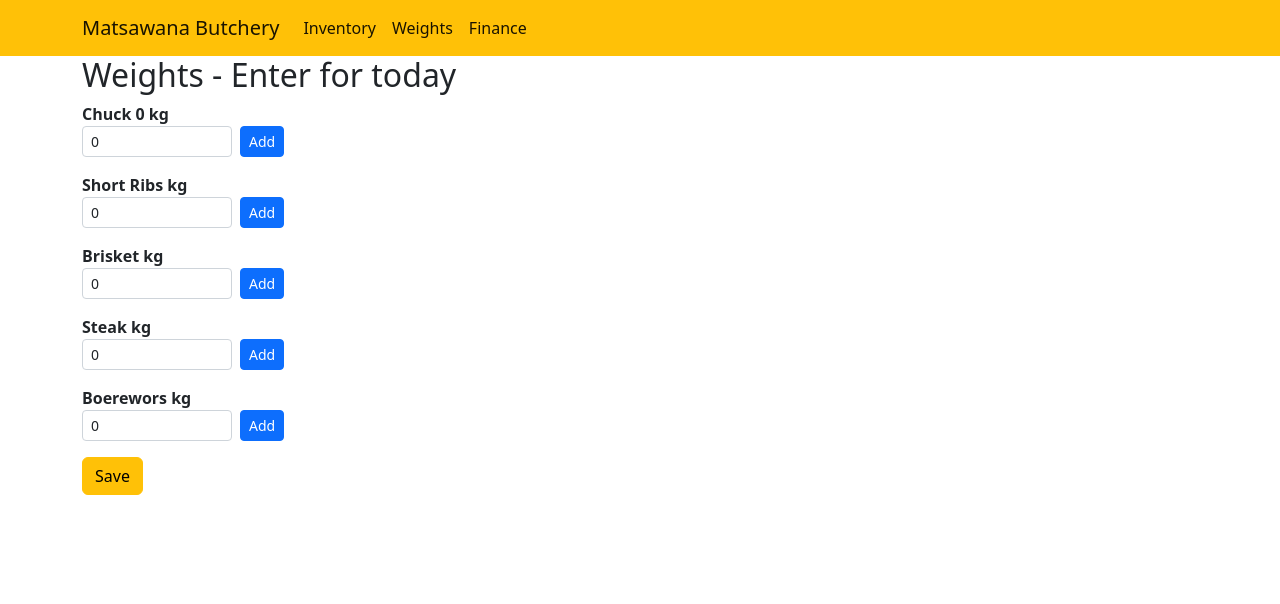
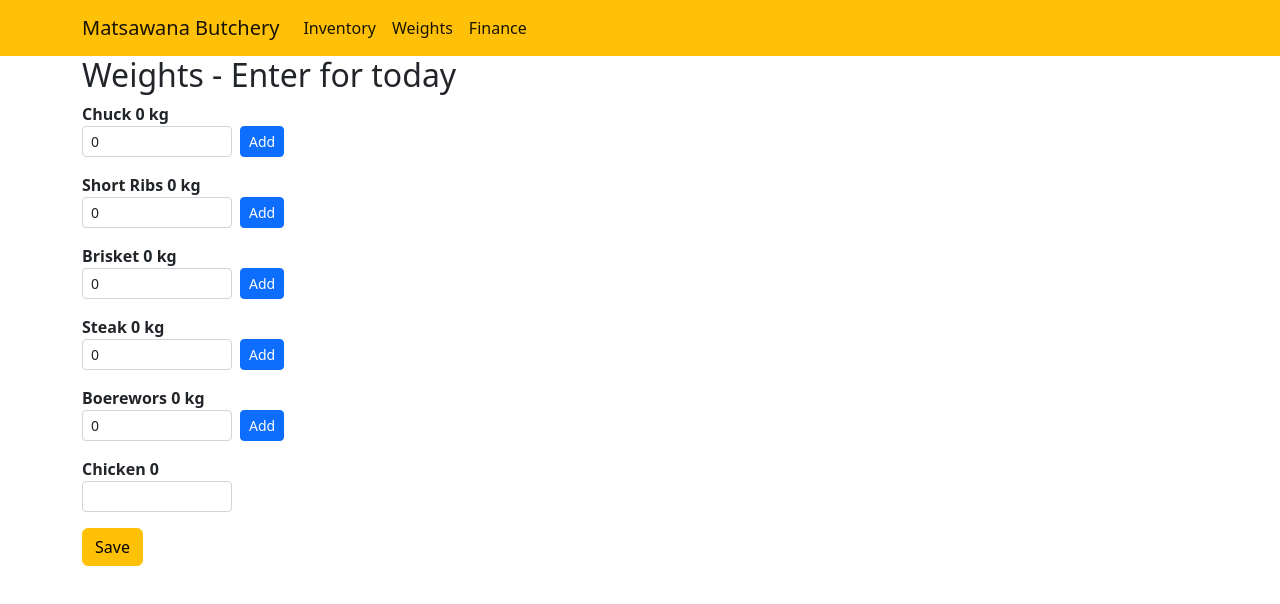
Before and after one commit to ncekumoyo/matsawana, a React (Create React App) app: page /weights/create in a window 1280 px wide. Shown: the top 604 px of the page. Built offline with nearby package versions, Linux system fonts and the light colour scheme.

Commit message:
save daily weights

```diff
--- a/data/db.json
+++ b/data/db.json
@@ -100,6 +100,15 @@
       }
     },
     {
+      "date": "2023-03-17",
+      "meat": {
+        "chuck": 7.59,
+        "shortrib": 7.545,
+        "brisket": 0,
+        "steak": 0,
+        "boerewors": 7.98,
+        "chicken": 4
+      },
       "id": 3
     }
   ]
--- a/src/components/weights/dynamicInputs.jsx
+++ b/src/components/weights/dynamicInputs.jsx
@@ -1,4 +1,4 @@
-import { useState, useEffect } from "react";
+import { useState } from "react";
 
 export default function DynamicInputs({ name, sum, setSum }) {
   const [weights, setWeights] = useState([0]);
@@ -13,25 +13,20 @@ export default function DynamicInputs({ name, sum, setSum }) {
     const values = [...weights];
     values[index] = e.target.value;
     setWeights([...values]);
+    setSum(() => {
+      let total = 0;
+      for (let i = 0; i < values.length; i++) {
+        total += Number(values[i]);
+      }
+      return total;
+    });
   };
 
-  /* const handleFocus = (e) => {
+  const handleFocus = (e) => {
     if (e.target.value === "0") {
       e.target.value = "";
     }
-  }; */
-
-  useEffect(() => {
-    /* console.log(sum);
-    setSum(() => {
-      let total = 0;
-      for (let i = 0; i < weights.length; i++) {
-        total += Number(weights[i]);
-      }
-      return total;
-    });
-    console.log(sum); */
-  }, []);
+  };
 
   return (
     <div className="form-group mb-3">
@@ -46,6 +41,7 @@ export default function DynamicInputs({ name, sum, setSum }) {
             step="0.001"
             className="form-control form-control-sm me-2 diw "
             onChange={(e) => handleChange(index, e)}
+            onFocus={handleFocus}
             key={index}
             value={x}
           />
--- a/src/components/weights/weightsCreate.jsx
+++ b/src/components/weights/weightsCreate.jsx
@@ -1,4 +1,4 @@
-import { useCallback, useState, useEffect } from "react";
+import { useState, useEffect } from "react";
 import { useNavigate } from "react-router-dom";
 import useFetch from "../../customhooks/useFetch";
 import DynamicInputs from "./dynamicInputs";
@@ -6,18 +6,30 @@ import DynamicInputs from "./dynamicInputs";
 export default function WeightsCreate() {
   const { data, doFetch } = useFetch("http://localhost:3002/weights");
   const [chuckSum, setChuckSum] = useState(0);
+  const [shortRibSum, setShortRibSum] = useState(0);
+  const [brisketSum, setBrisketSum] = useState(0);
+  const [boereworsSum, setBoereworsSum] = useState(0);
+  const [steakSum, setSteakSum] = useState(0);
+  const [chickenSum, setChickenSum] = useState(0);
   const navigate = useNavigate();
 
-  const handleSubmit = useCallback(
-    (e) => {
-      e.preventDefault();
-      doFetch({
-        method: "POST",
-        body: JSON.stringify({}),
-      });
-    },
-    [doFetch]
-  );
+  const handleSubmit = (e) => {
+    e.preventDefault();
+    doFetch({
+      method: "POST",
+      body: JSON.stringify({
+        date: new Date().toJSON().slice(0, 10),
+        meat: {
+          chuck: chuckSum,
+          shortrib: shortRibSum,
+          brisket: brisketSum,
+          steak: steakSum,
+          boerewors: boereworsSum,
+          chicken: chickenSum,
+        },
+      }),
+    });
+  };
 
   useEffect(() => {
     if (data) {
@@ -31,10 +43,29 @@ export default function WeightsCreate() {
         <h2>Weights - Enter for today</h2>
         <form onSubmit={handleSubmit} className="col-md-6">
           <DynamicInputs name="Chuck" sum={chuckSum} setSum={setChuckSum} />
-          <DynamicInputs name="Short Ribs" />
-          <DynamicInputs name="Brisket" />
-          <DynamicInputs name="Steak" />
-          <DynamicInputs name="Boerewors" />
+          <DynamicInputs name="Short Ribs" sum={shortRibSum} setSum={setShortRibSum} />
+          <DynamicInputs name="Brisket" sum={brisketSum} setSum={setBrisketSum} />
+          <DynamicInputs name="Steak" sum={steakSum} setSum={setSteakSum} />
+          <DynamicInputs name="Boerewors" sum={boereworsSum} setSum={setBoereworsSum} />
+          <div className="form-group mb-3">
+            <label className="fw-bold">Chicken {chickenSum}</label>
+            <div className="d-flex">
+              <input
+                type="number"
+                min="0"
+                step="1"
+                className="form-control form-control-sm me-2 diw "
+                onChange={(e) => {
+                  setChickenSum(Number(e.target.value));
+                }}
+                onFocus={(e) => {
+                  if (e.target.value === "0") {
+                    e.target.value = "";
+                  }
+                }}
+              />
+            </div>
+          </div>
           <div className="form-group">
             <button type="submit" className="btn btn-small btn-warning">
               Save
```
